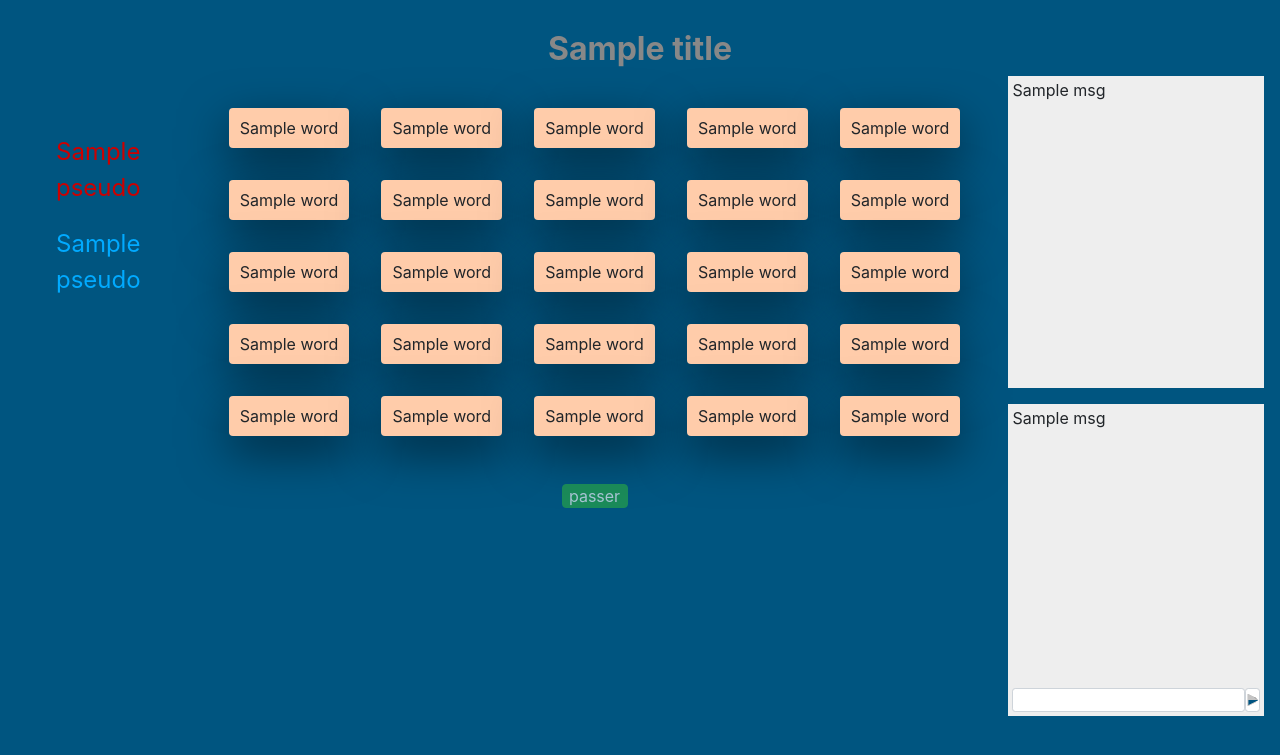
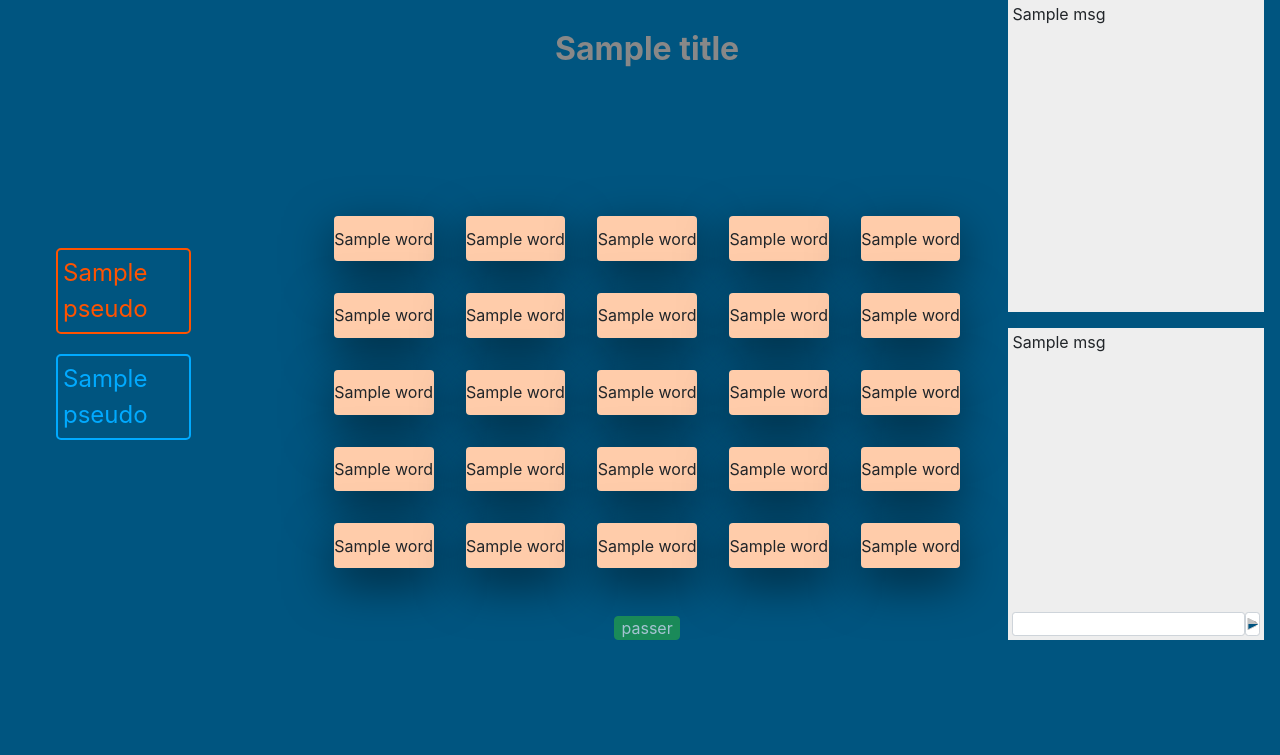
Before and after one commit to GChalony/CodeName, a Flask app: template templates/grid.html in a window 1280 px wide. Shown: the top 755 px of the page. Run offline with Flask 2, Linux system fonts and the light colour scheme; the template is opened without the code that fills it: most values are stand-ins (such as "Sample title", 1, 10 or a date in 2020); some libraries are stand-ins or nearby versions.

Commit message:
Better colors and borders for players

```diff
--- a/server/game_manager.py
+++ b/server/game_manager.py
@@ -34,7 +34,7 @@ class GameManager(Namespace):
             is_spy = True
         return render_template("grid.html",
                                title=rs.game_title,
-                               title_color="blue" if rs.game.current_team_idx else "red",
+                               title_color="#0af" if rs.game.current_team_idx else "#ff5300",
                                words=rs.game.words,
                                teams=rs.teams,
                                spy_enabled=user_id == rs.game.current_spy,
@@ -158,8 +158,8 @@ class GameManager(Namespace):
     def switch_teams(self):
         logger.debug(f"Switching teams")
         rs.game.switch_teams()
-        self.change_title(f"Equipe {rs.game.current_team_name}", color="blue" if
-            rs.game.current_team_idx else "red")
+        self.change_title(f"Equipe {rs.game.current_team_name}", color="#0af"
+            if rs.game.current_team_idx else "#ff5300")
         self.change_current_player(rs.game.current_spy)
         self.enable_votes(*rs.game.current_guessers)
         self.enable_controls()
--- a/static/css/grid.css
+++ b/static/css/grid.css
@@ -21,21 +21,25 @@ h1
 {
     display: flex;
     flex-direction: column;
-    /*background: cyan;*/
+    flex: 1 0 auto;
+    align-self: center;
 }
 .pseudo
 {
     margin: 10px 40px;
     font-size: 1.5em;
+    border: solid 2px;
+    border-radius: 5px;
+    padding: 5px;
+    width: 50%;
 }
 .current-player
 {
     margin-left: 50px;
-    font-weight: bold;
 }
 .pseudo[data-team="1"]
 {
-    color: #c00;
+    color: #ff5300;
 }
 .pseudo[data-team="2"]
 {
@@ -45,7 +49,9 @@ h1
 /* Center: grid */
 #center
 {
-    /*background: purple;*/
+    display: flex;
+    flex-direction: column;
+    flex: 1 1 auto;
 }
 table
 {
@@ -59,7 +65,7 @@ td
     background: #fca;
     background-repeat: no-repeat;
     text-align: center;
-    padding: 1% 0;
+    padding: 1.5% 0;
     box-shadow: 0 1rem 3rem rgba(0,0,0,.5);
 }
 td:hover
@@ -99,10 +105,12 @@ td[data-code="3"]
 /* Right part: events and chat */
 #chats
 {
+    flex: 1 0 auto;
     display: flex;
     flex-direction: column;
     justify-content: space-between;
     height: 80vh;  /* Don't really like that */
+    align-self: center;
 }
 .msglist
 {
--- a/templates/grid.html
+++ b/templates/grid.html
@@ -11,8 +11,6 @@
     {% else %}<link rel="stylesheet" href="{{ url_for('static', filename='css/guesser.css') }}">{% endif %}
 </head>
 <body>
-<div class="" class="d-flex flex-column">
-    <h1 id="toptitle" style="color: {{ title_color}}">{{ title }}</h1>
     <div id="container">
         <div id="players" class="mx-3 mt-5">
             {% for i in [1, 2] %}
@@ -27,6 +25,8 @@
             {% endfor %}
         </div>
         <div id="center" class="">
+            <h1 id="toptitle" style="color: {{ title_color}}">{{ title }}</h1>
+
             <table id="table" class="mb-3 w-100">
                 {% for r in range(5) %}
                 <tr>
@@ -81,7 +81,6 @@
                 </form>
             </div>
         </div>
-    </div>
 
     <!--  Scripts  -->
     <script src="//cdnjs.cloudflare.com/ajax/libs/socket.io/2.2.0/socket.io.js" integrity="sha256-yr4fRk/GU1ehYJPAs8P4JlTgu0Hdsp4ZKrx8bDEDC3I=" crossorigin="anonymous"></script>
```
